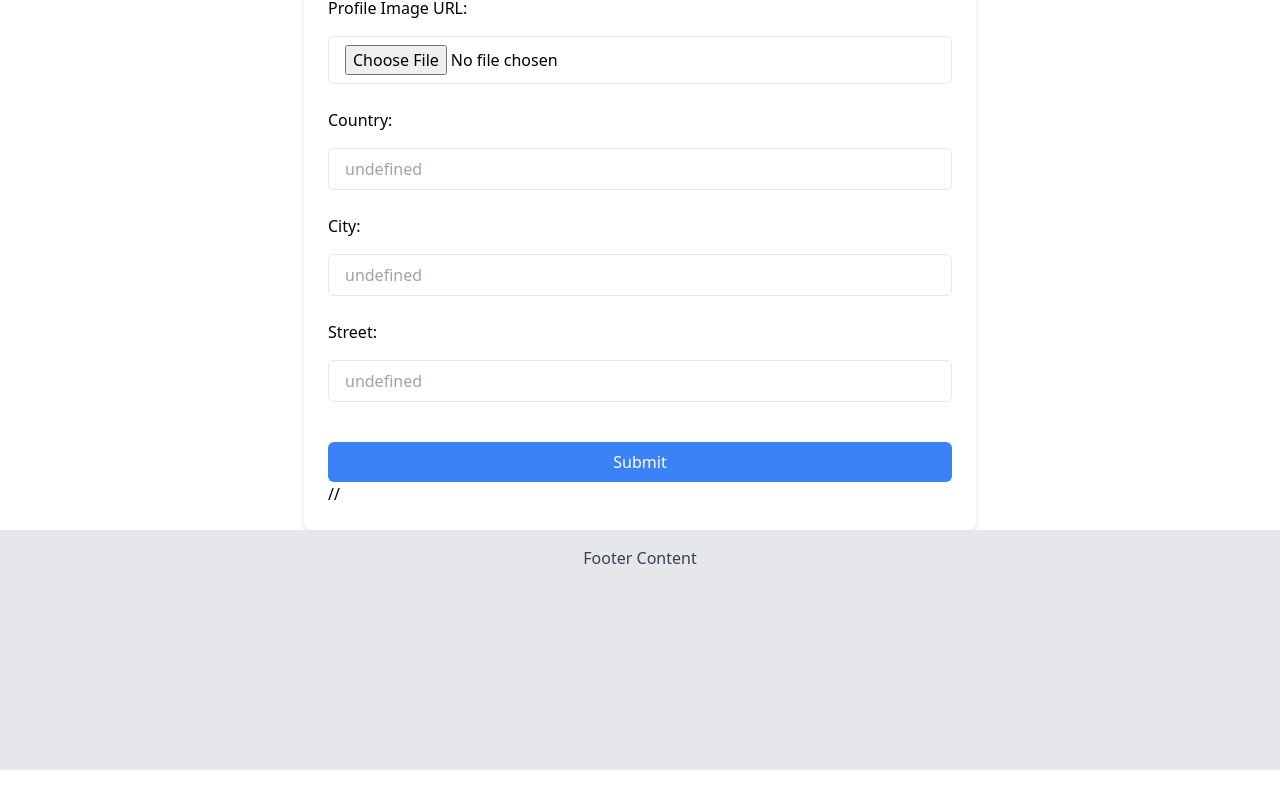
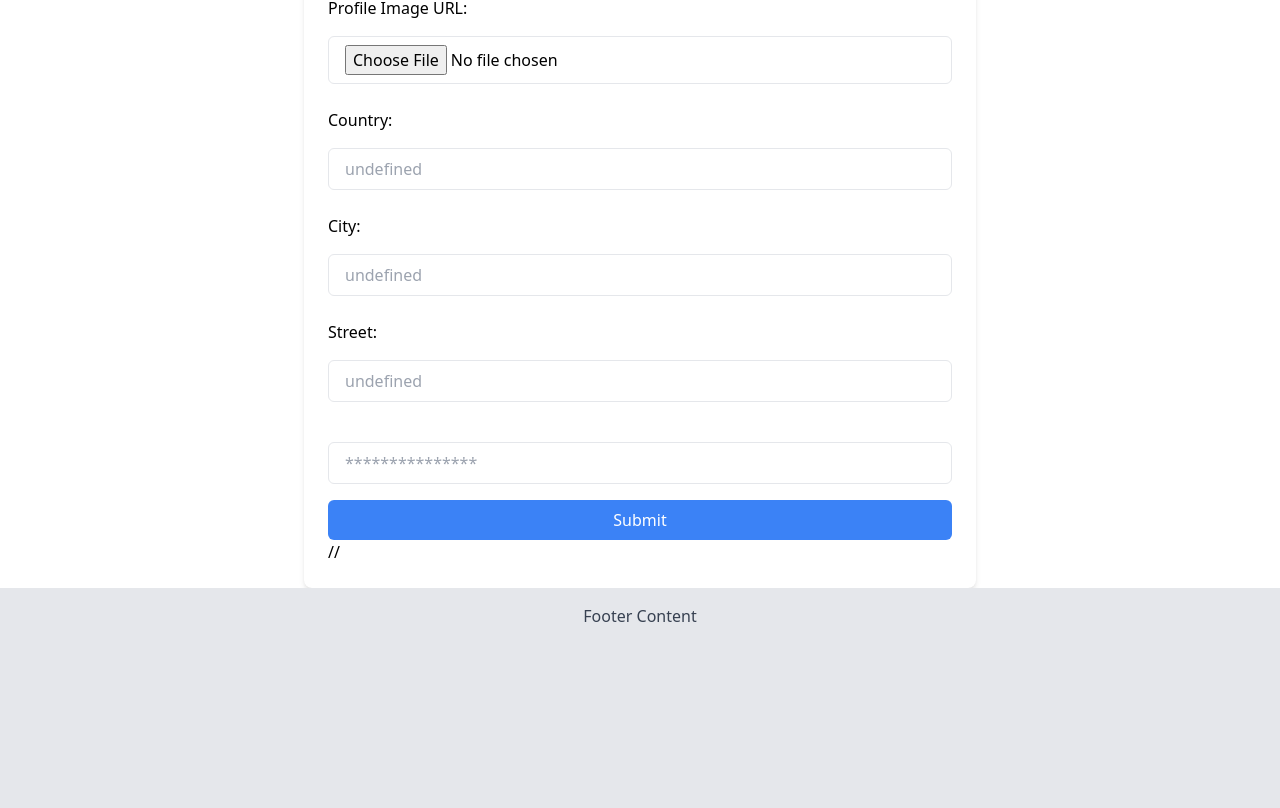
Before and after one commit to lotfi80/BeMyEye-, a React (Vite) app in the folder client/: page /profile/1 in a window 1280 px wide. Shown: the part 630-1438 px from the top of the page. Before the commit the page ends 1400 px from the top, so only its background shows below. Built offline with nearby package versions, Linux system fonts and the light colour scheme; no server answers; the HTML template or start-up script is replaced by a standard one.

Commit message:
test commiting

```diff
--- a/client/src/pages/UserData.tsx
+++ b/client/src/pages/UserData.tsx
@@ -202,6 +202,17 @@ const UserData: React.FC = () => {
         />
         <br />
         <br />
+        <input
+          type="text"
+          id="street"
+          name="street"
+          placeholder={`***************`}
+          value={user?.password || ""}
+          onChange={(e) => {
+            inputFurPasswortChecking(e);
+          }}
+          className="w-full px-4 py-2 border rounded-md focus:outline-none focus:ring-2 focus:ring-blue-500"
+        />
         <button
           type="submit"
           className="w-full bg-blue-500 text-white py-2 rounded-md hover:bg-blue-600 transition-colors"
```
Also changed, not shown: 1 other file (tests, documents, lock files or other folders).
